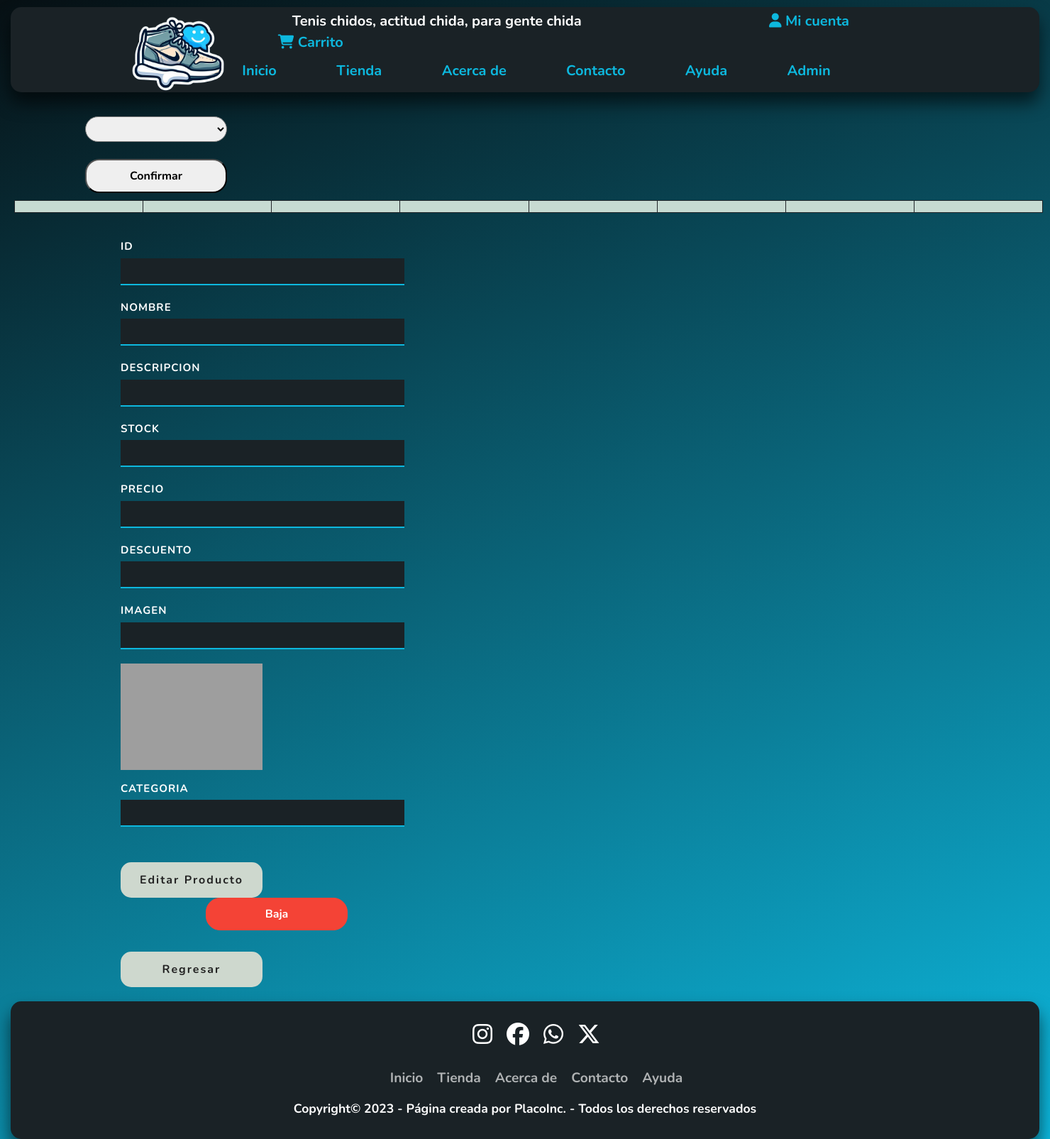
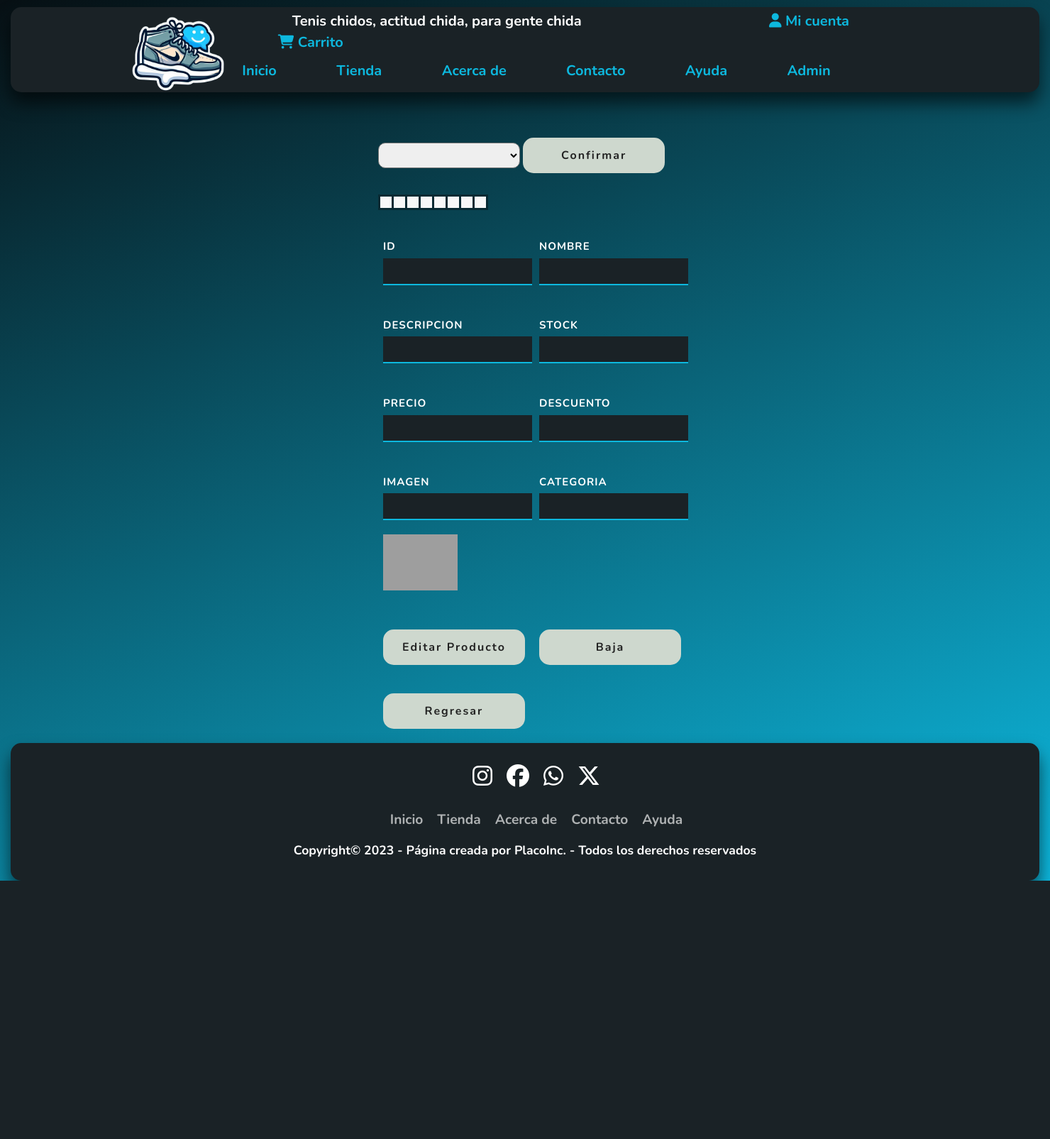
Before and after one commit to DiegoRuP/webPlacoShoes, a PHP site: page /cambios.php in a window 1480 px wide. Shown: the whole page at 71% size. After the commit the page ends 1241 px from the top, so only its background shows below. Run offline with PHP 8.4, Linux system fonts and the light colour scheme; tables that the repository leaves empty or names only in its code hold one stand-in row (values such as "Sample post"); data that the repository does not hold is empty; some libraries are stand-ins or nearby versions; some web fonts are replaced; grey boxes are pictures that could not be loaded.

Commit message:
Cambios en cambio.php
ya esta bien

```diff
--- a/cambios.php
+++ b/cambios.php
@@ -80,7 +80,8 @@
 <head>
     <meta charset="UTF-8">
     <meta name="viewport" content="width=device-width, initial-scale=1.0">
-    <link href="https://cdn.jsdelivr.net/npm/bootstrap@5.3.2/dist/css/bootstrap.min.css" rel="stylesheet" integrity="sha384-T3c6CoIi6uLrA9TneNEoa7RxnatzjcDSCmG1MXxSR1GAsXEV/Dwwykc2MPK8M2HN" crossorigin="anonymous">
+    <link href="https://cdn.jsdelivr.net/npm/bootstrap@5.2.1/dist/css/bootstrap.min.css" rel="stylesheet"
+    integrity="sha384-iYQeCzEYFbKjA/T2uDLTpkwGzCiq6soy8tYaI1GyVh/UjpbCx/TYkiZhlZB6+fzT" crossorigin="anonymous">
     <link rel="stylesheet" href="css/formproducto.css">
     <title>Modificar - PlacoShoes</title>
 </head>
@@ -96,28 +97,27 @@
         <div class="izqAlta">
             <form action="<?php echo htmlspecialchars($_SERVER["PHP_SELF"]);?>" method='post'>
             <br>
-            <select   class="prod custom-select" name='modificar' >
+            <select   class="custom-select" name='modificar' >
                 <?php
-                echo '<div style="margin:80px;">';
-                $salida='<table class="tab table table-success table-striped table-hover table-bordered border-dark">';
+                echo '<div>';
+                $salida='<table>';
                 while( $fila = $resultado -> fetch_assoc() ){
                     echo '<option value="'.$fila["ID"].'">'.$fila["Nombre"].'</option>';
                     $salida.= '<tr>';
-                    $salida.= '<td class="table-group-divider border-dark">'. $fila['ID'] . '</td>';
-                    $salida.= '<td class="table-group-divider border-dark">'. $fila['Nombre'] . '</td>';
-                    $salida.= '<td class="table-group-divider border-dark">'. $fila['Descripcion'] . '</td>';
-                    $salida.= '<td class="table-group-divider border-dark">'. $fila['Stock'] . '</td>';
-                    $salida.= '<td class="table-group-divider border-dark">'. $fila['Precio'] . '</td>';
-                    $salida.= '<td class="table-group-divider border-dark">'. $fila['Descuento'] . '</td>';
-                    $salida.= '<td class="table-group-divider border-dark">'. $fila['Imagen'] . '</td>';
-                    $salida.= '<td class="table-group-divider border-dark">'. $fila['Categoria'] . '</td>';
+                    $salida.= '<td>'. $fila['ID'] . '</td>';
+                    $salida.= '<td>'. $fila['Nombre'] . '</td>';
+                    $salida.= '<td>'. $fila['Descripcion'] . '</td>';
+                    $salida.= '<td>'. $fila['Stock'] . '</td>';
+                    $salida.= '<td>'. $fila['Precio'] . '</td>';
+                    $salida.= '<td>'. $fila['Descuento'] . '</td>';
+                    $salida.= '<td>'. $fila['Imagen'] . '</td>';
+                    $salida.= '<td>'. $fila['Categoria'] . '</td>';
                     $salida.= '</tr>';
                     }
                     $salida.= '</table>';
                 ?>
             </select>
-            <br><br>
-            <button class="prod" type="submit" value="submit" name="confirmar">Confirmar</button>
+            <button class="btn2 btn2-outline-primary confirmar" type="submit" value="submit" name="confirmar" onclick="myFunction()">Confirmar</button>
             </form>
         </div>
         <?php
@@ -134,7 +134,7 @@
         <div class="derecha">
             <form class="estiloformulario" action="<?php echo htmlspecialchars($_SERVER["PHP_SELF"]);?>" method='post'>
             <ul class="wrapper">
-                <li class="form-row">
+                <li>
                 <label class="labcol form-control-label" for="id">ID</label>
                 <input class="form-control" type="number" id="id" name="id2"  value="<?php echo $_SESSION["id"]; ?>" readonly>
                 </li>
@@ -164,7 +164,9 @@
                 <?php
                 $img= "media/" . $_SESSION["imagen"];
                 ?>
-                <img id="productImage" src="<?php echo $img ?>">
+                <div id="producImage imagenOculta">
+                    <img id="productImage" src="<?php echo $img ?>">
+                </div>
                 </li>
                 <li class="form-row">
                 <label class="labcol form-control-label" for="categoria">CATEGORIA</label>
@@ -172,12 +174,22 @@
                 </li>
                 <button class="btn2 btn2-outline-primary" type="submit" name="mod">Editar Producto</button>
                 <input type="hidden" name="id_baja" value="<?php echo $_SESSION['id']; ?>">
-                <button class="prod" type="submit" value="submit" name="baja">Baja</button>
+                <button class="btn2 btn2-outline-primary" type="submit" value="submit" name="baja">Baja</button>
                 <button class="btn2 btn2-outline-primary" type="button" name="mod" onclick="window.location.href='formproducto.php';">Regresar</button>
             </ul>
             </form>
         </div>
     </div>
+    <script src="https://cdn.jsdelivr.net/npm/bootstrap@5.2.1/dist/js/bootstrap.min.js"
+    integrity="sha384-7VPbUDkoPSGFnVtYi0QogXtr74QeVeeIs99Qfg5YCF+TidwNdjvaKZX19NZ/e6oz" crossorigin="anonymous">
+    </script>
+    <script>
+        const btnConfirmar = document.querySelector(".confirmar");
+    const mostrarImagen = document.querySelector("#productImage");
+    btnCarrito.addEventListener('click', () => {
+        mostrarImagen.classList.toggle('productImage');
+    });
+    </script>
     <script src="https://cdn.jsdelivr.net/npm/sweetalert2@11"></script>
     <?php include 'footer.php'?>
 </body>
--- a/css/formproducto.css
+++ b/css/formproducto.css
@@ -104,6 +104,8 @@
     width: 200px;
     padding: 5px;
     font-size: 16px;
+    border-radius: 10px;
+    text-align: center;
 }
 
 .custom-select option {
@@ -123,19 +125,13 @@
     color: #ffffff;
 }
 
-table {
-    width: 100%;
-    border-collapse: collapse;
-    margin-top: 10px;
-}
-
 tr {
     background-color: #f8f8f8;
 }
 
 td {
     padding: 8px;
-    border: 1px solid #ddd;
+    border: 3px solid rgb(8, 42, 51);;
 }
 button {
     padding: 10px 20px;
@@ -144,18 +140,8 @@
     margin-right: 10px;
 }
 
-button[name="cambios"] {
-    background-color: #4caf50;
-    color: white;
-    border: 1px solid #4caf50;
-}
-button[name="baja"] {
-    background-color: #f44336;
-    color: white;
-    border: 1px solid #f44336;
-}
 .derecha {
-    width: 50%;
+    margin-top: 20px;
     float: left;
     padding: 20px;
 }
@@ -169,6 +155,9 @@
     list-style: none;
     padding: 0;
     margin: 0;
+    display: grid;
+    grid-template-columns: repeat(2, 1fr);
+    gap: 10px;
 }
 
 .form-row {
@@ -196,9 +185,25 @@
     cursor: pointer;
 }
 
-button[name="mod"]:hover {
-    background-color: #45a049;
+button[name="confirmar"] {
+    background-color: #ced8ce;
+    color: rgb(34, 34, 34);
+    padding: 10px 15px;
+    font-size: 16px;
+    border: none;
+    cursor: pointer;
+    margin-bottom: 30px;
 }
+
+button[name="baja"] {
+    background-color: #ced8ce;
+    color: rgb(34, 34, 34);
+    padding: 10px 15px;
+    font-size: 16px;
+    border: none;
+    cursor: pointer;
+}
+
 
 /* Boton de Logearse y Registrarse */
 
@@ -245,25 +250,39 @@
     color: #ffffff!important;
   }
   .tab{
+    margin-top: 30px;
     table-layout: fixed;
-    width: 1450px;
+    width: 90%;
     text-align: left;
-    margin-left: 20px;
-    border-radius: 20px!important;
     border-collapse: collapse;
   }
 
-  .prod{
-    margin-left: 120px;
-    margin-right: -100px;
-    width: 200px;
-    border-radius: 20px;
-  }
-  .labcol{
+.labcol{
     color: white;
-  }
+    grid-column: 1;
+    grid-row: 1;
+}
+.form-control {
+    grid-column: 2;
+    grid-row: 1;
+}
 
   #productImage{
     width: 50%;
     height: auto;
   }
+.contenedor1{
+    display: flex;
+    flex-direction: column;
+    align-items: center;
+    justify-content: center;
+}
+.izqAlta{
+    display: flex;
+    flex-direction: column;
+    align-items: center;
+    justify-content: center;
+}
+#imagenOculta{
+    display: none;
+}
--- a/formproducto.php
+++ b/formproducto.php
@@ -85,7 +85,6 @@
   </div>
 </div>
 </div>
-
 <script src="https://cdn.jsdelivr.net/npm/bootstrap@5.2.1/dist/js/bootstrap.min.js"
   integrity="sha384-7VPbUDkoPSGFnVtYi0QogXtr74QeVeeIs99Qfg5YCF+TidwNdjvaKZX19NZ/e6oz" crossorigin="anonymous">
   </script>
```
